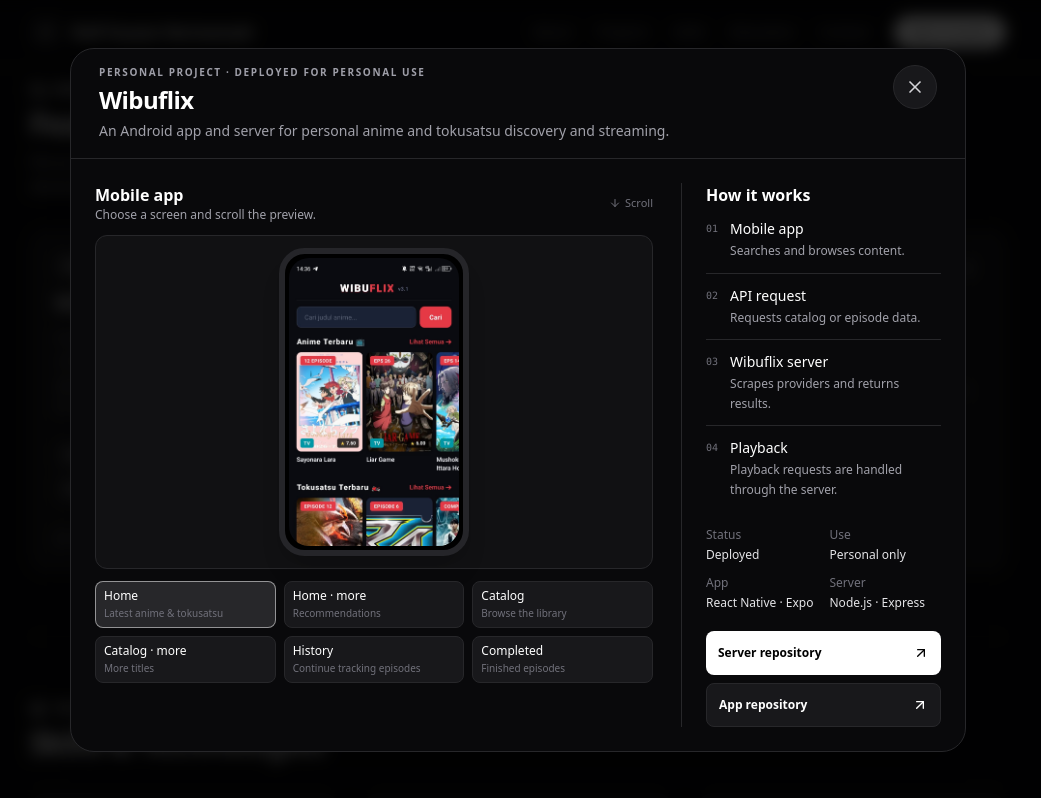
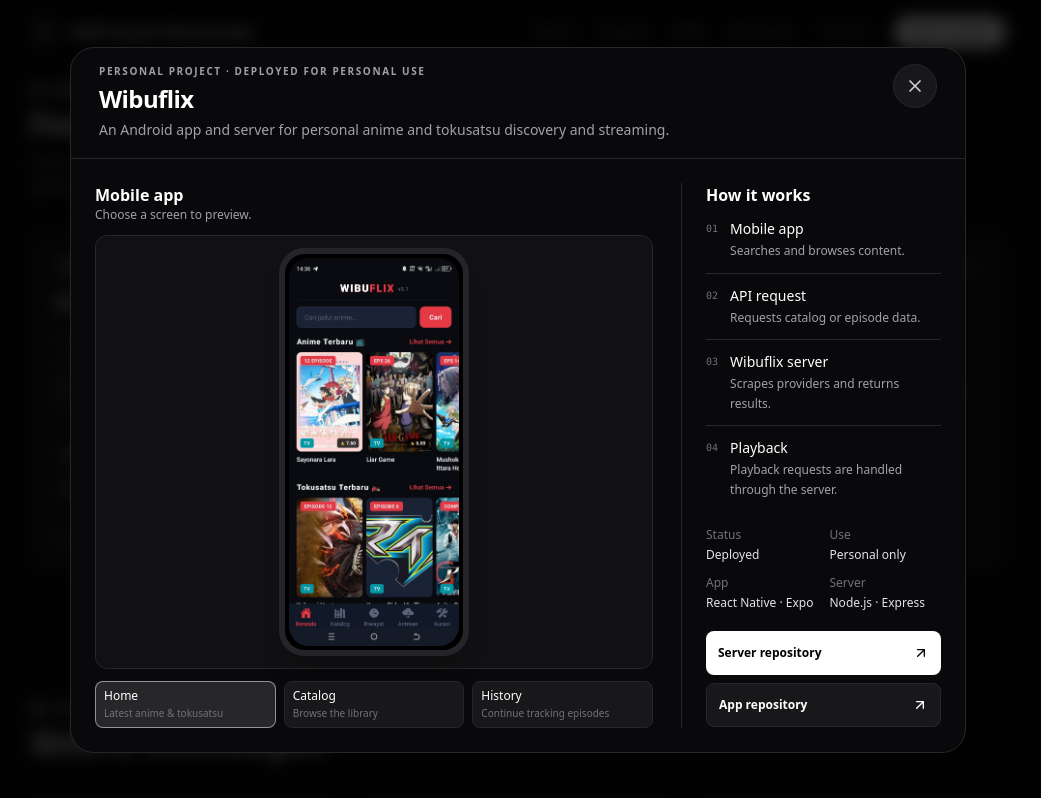
Before and after one commit to FyyFzn/portfolio, a Next.js app: page / in a window 1280 px wide. Both pictures are taken after a click on the button "Open Wibuflix project details". Shown: the part 617-1415 px from the top of the page, without its empty margins (122-1163 px from the left). Built offline with nearby package versions, Linux system fonts and the light colour scheme.

Commit message:
screenshot fi

```diff
--- a/src/components/WibuflixCaseStudy.tsx
+++ b/src/components/WibuflixCaseStudy.tsx
@@ -3,15 +3,12 @@
 import { createPortal } from "react-dom";
 import { useEffect, useState } from "react";
 import Image from "next/image";
-import { ArrowDown, ArrowUpRight, X } from "lucide-react";
+import { ArrowUpRight, X } from "lucide-react";
 
 const screens = [
   { label: "Home", detail: "Latest anime & tokusatsu", src: "/images/wibuflix/home-latest.jpg" },
-  { label: "Home · more", detail: "Recommendations", src: "/images/wibuflix/home-recommendations.jpg" },
   { label: "Catalog", detail: "Browse the library", src: "/images/wibuflix/catalog-top.jpg" },
-  { label: "Catalog · more", detail: "More titles", src: "/images/wibuflix/catalog-scrolled.jpg" },
   { label: "History", detail: "Continue tracking episodes", src: "/images/wibuflix/history.jpg" },
-  { label: "Completed", detail: "Finished episodes", src: "/images/wibuflix/completed.jpg" },
 ];
 
 interface WibuflixCaseStudyProps {
@@ -74,24 +71,21 @@
             <div className="flex items-center justify-between gap-3">
               <div>
                 <h3 className="text-base font-semibold text-white">Mobile app</h3>
-                <p className="text-xs text-[var(--text-muted)]">Choose a screen and scroll the preview.</p>
+                <p className="text-xs text-[var(--text-muted)]">Choose a screen to preview.</p>
               </div>
-              <span className="hidden items-center gap-1 text-[11px] text-zinc-500 sm:flex"><ArrowDown className="h-3 w-3" /> Scroll</span>
             </div>
 
             <div className="mt-3 flex justify-center rounded-xl border border-[var(--border)] bg-[#111113] p-3">
-              <div className="w-[min(100%,190px)] rounded-[1.6rem] border-[6px] border-[#252529] bg-black p-1 shadow-xl">
-                <div className="h-[min(36dvh,300px)] min-h-[180px] overflow-y-auto overscroll-contain rounded-[1.25rem] bg-black [scrollbar-color:#52525b_transparent] [scrollbar-width:thin]">
+              <div className="w-[min(100%,190px)] overflow-hidden rounded-[1.6rem] border-[6px] border-[#252529] bg-black p-1 shadow-xl">
                 <Image
                   key={screens[activeScreen].src}
                   src={screens[activeScreen].src}
                   alt={`${screens[activeScreen].label} screen of the Wibuflix mobile app`}
                   width={260}
                   height={593}
-                    className="block h-auto w-full"
+                  className="block h-auto w-full rounded-[1.25rem]"
                   priority
                 />
-                </div>
               </div>
             </div>
 
```
Lines whose indentation alone changed are shown as unchanged.
